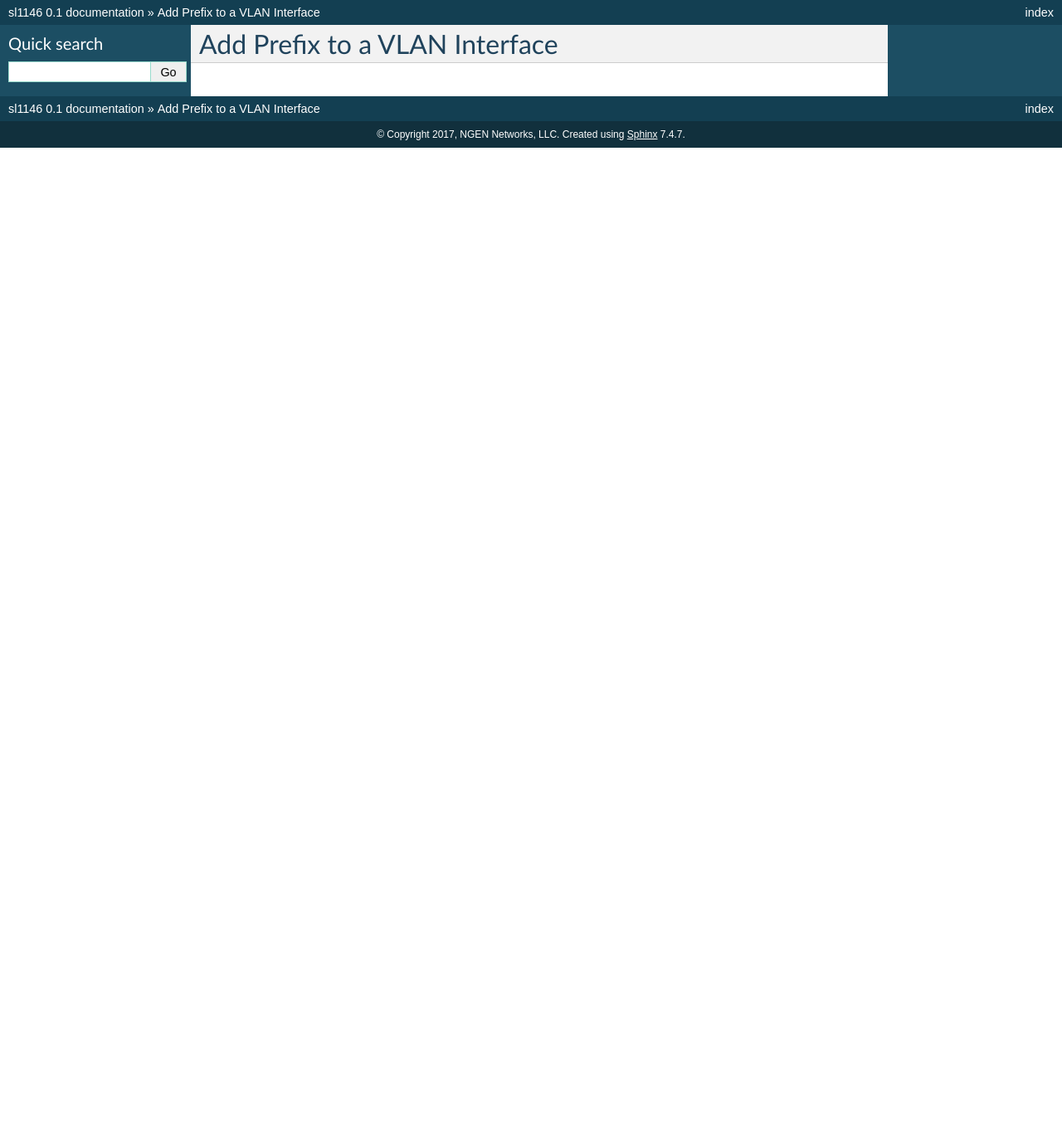
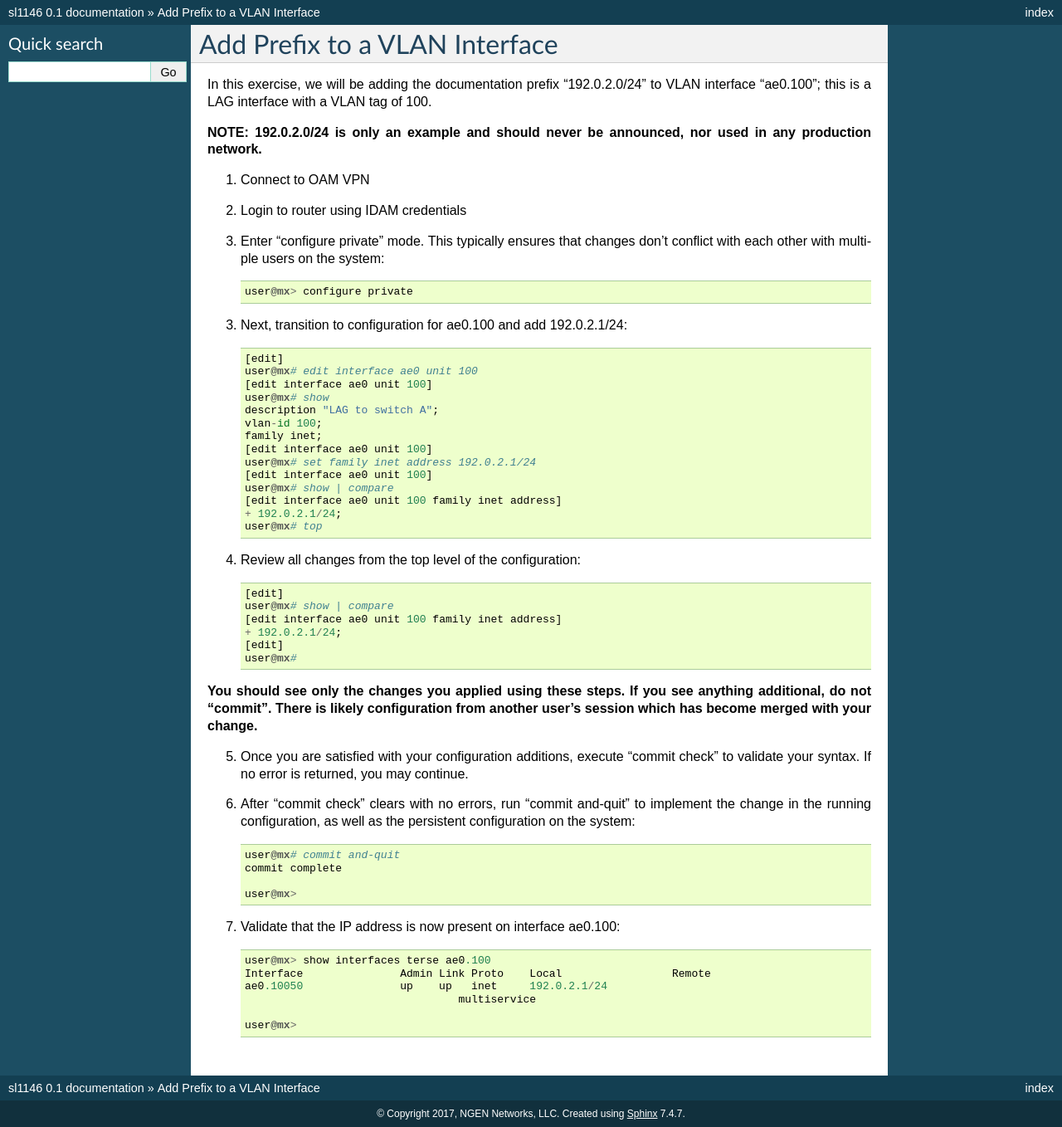
Before and after one commit to ngennetworks/sl1146, a Sphinx documentation site: the page built from docs/source/add_prefix_to_vlan.rst, in a window 1280 px wide. Shown: the whole page at 83% size. Built offline with Sphinx 7.4.7, drawn with Linux system fonts in a browser that asks for light colours; pages that are not in the unit, such as notebooks, are missing from menus; before the commit the page ends 900 px from its top, so only the background shows below that.

Commit message:
Added doc content

```diff
--- a/docs/source/add_prefix_to_vlan.rst
+++ b/docs/source/add_prefix_to_vlan.rst
@@ -1,10 +1,65 @@
 .. toctree::
    :maxdepth: 4
    :caption: Contents:
-
 
 
 .. _add-prefix-vlan:
 
 Add Prefix to a VLAN Interface
 ------------------------------
+
+In this exercise, we will be adding the documentation prefix "192.0.2.0/24" to VLAN interface "ae0.100"; this is a LAG interface with a VLAN tag of 100.
+
+**NOTE: 192.0.2.0/24 is only an example and should never be announced, nor used in any production network.**
+
+1) Connect to OAM VPN
+2) Login to router using IDAM credentials
+3) Enter "configure private" mode. This typically ensures that changes don't conflict with each other with multiple users on the system::
+
+    user@mx> configure private
+
+3) Next, transition to configuration for ae0.100 and add 192.0.2.1/24::
+
+    [edit]
+    user@mx# edit interface ae0 unit 100
+    [edit interface ae0 unit 100]
+    user@mx# show
+    description "LAG to switch A";
+    vlan-id 100;
+    family inet;
+    [edit interface ae0 unit 100]
+    user@mx# set family inet address 192.0.2.1/24
+    [edit interface ae0 unit 100]
+    user@mx# show | compare
+    [edit interface ae0 unit 100 family inet address]
+    + 192.0.2.1/24;
+    user@mx# top
+
+4) Review all changes from the top level of the configuration::
+
+    [edit]
+    user@mx# show | compare
+    [edit interface ae0 unit 100 family inet address]
+    + 192.0.2.1/24;
+    [edit]
+    user@mx#
+
+**You should see only the changes you applied using these steps. If you see anything additional, do not "commit". There is likely configuration from another user's session which has become merged with your change.**
+
+5) Once you are satisfied with your configuration additions, execute "commit check" to validate your syntax. If no error is returned, you may continue.
+
+6) After "commit check" clears with no errors, run "commit and-quit" to implement the change in the running configuration, as well as the persistent configuration on the system::
+
+    user@mx# commit and-quit
+    commit complete
+
+    user@mx>
+
+7) Validate that the IP address is now present on interface ae0.100::
+
+    user@mx> show interfaces terse ae0.100
+    Interface               Admin Link Proto    Local                 Remote
+    ae0.10050               up    up   inet     192.0.2.1/24
+                                     multiservice
+
+    user@mx>
```
Also changed, not shown: docs/source/introduce_new_prefix.rst (+6 -1 lines).
